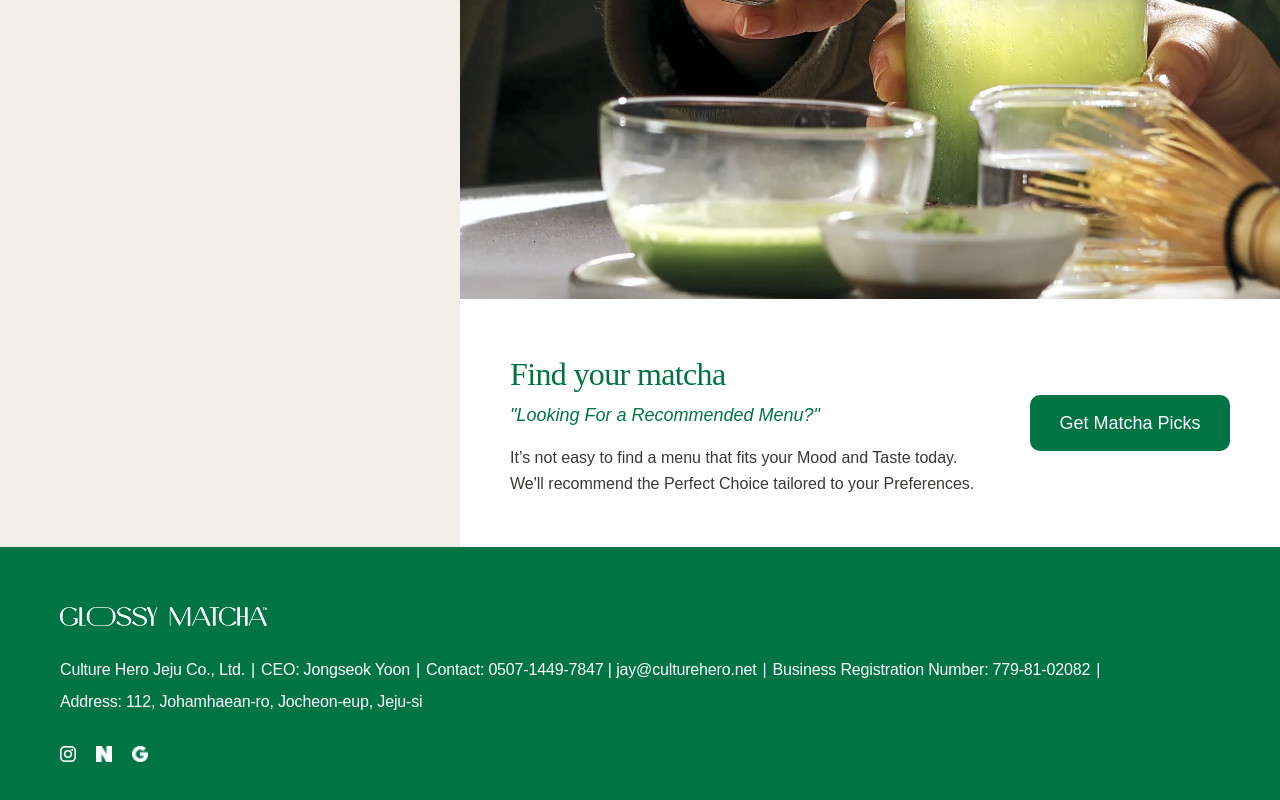
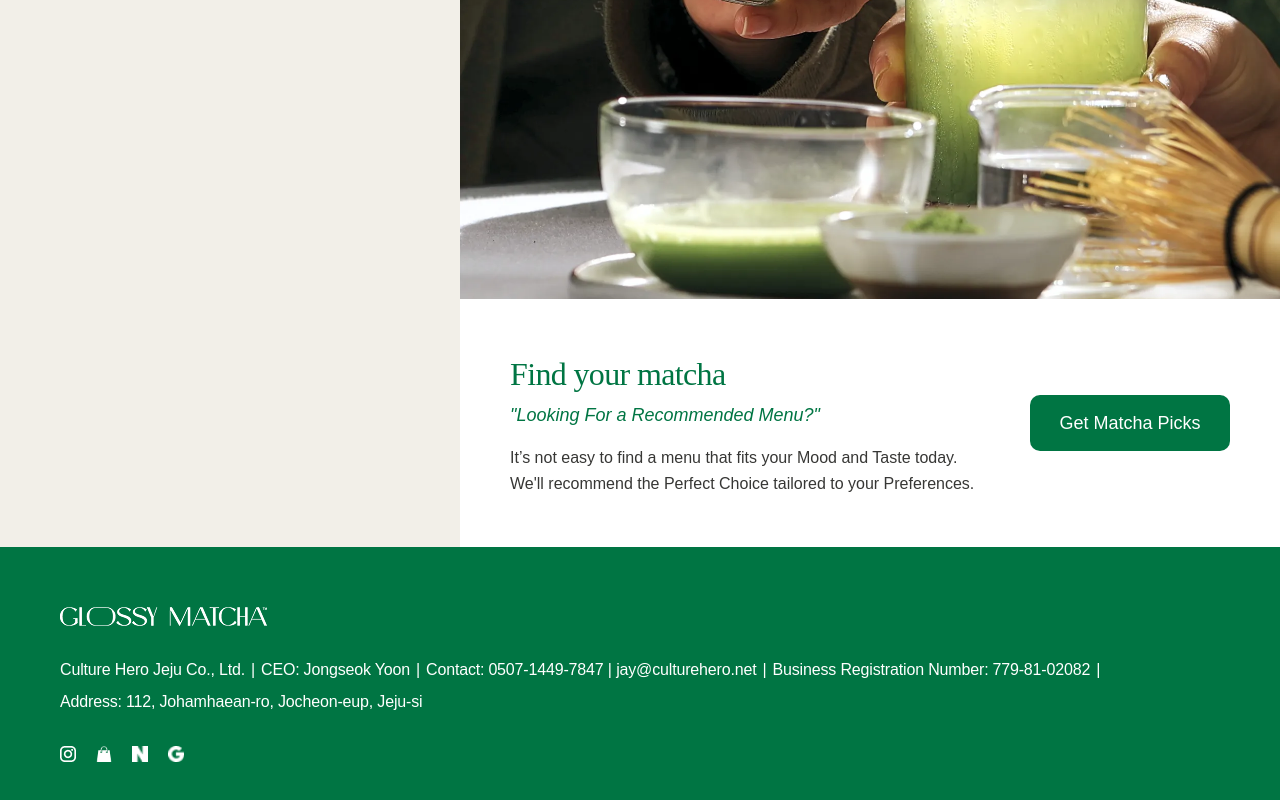
Before and after one commit to Elarin22/Glossy_Matcha, a Next.js app in the folder fe/: page /en in a window 1280 px wide. Shown: the part 3770-4570 px from the top of the page. Built offline with nearby package versions, Linux system fonts and the light colour scheme; a web font is replaced by a local one.

Commit message:
[FE] feat: 푸터 - 스토어 아이콘 추가

```diff
--- a/fe/src/components/Footer/Footer.tsx
+++ b/fe/src/components/Footer/Footer.tsx
@@ -74,6 +74,21 @@ export default function Footer() {
           </li>
           <li className={styles["footer__social-item"]}>
             <a
+              href="https://smartstore.naver.com/glossymatcha"
+              target="_blank"
+              rel="noopener noreferrer"
+              className={styles["footer__social-link"]}
+            >
+              <Image
+                src="/images/icon/icon-store.png"
+                alt="naverStore"
+                width={50}
+                height={50}
+              />
+            </a>
+          </li>
+          <li className={styles["footer__social-item"]}>
+            <a
               href="https://naver.me/502MfWpo"
               target="_blank"
               rel="noopener noreferrer"
```
Also changed, not shown: fe/public/images/icon/icon-store.png (added).
